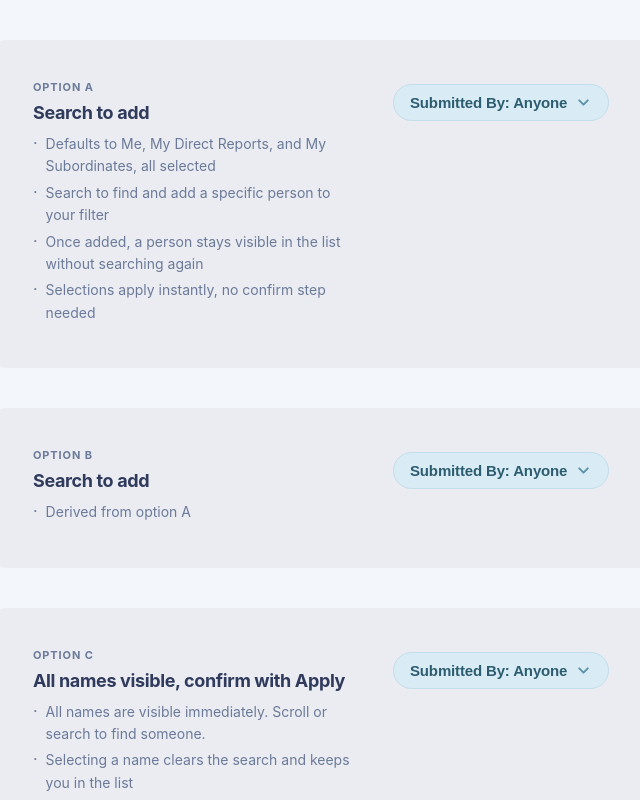
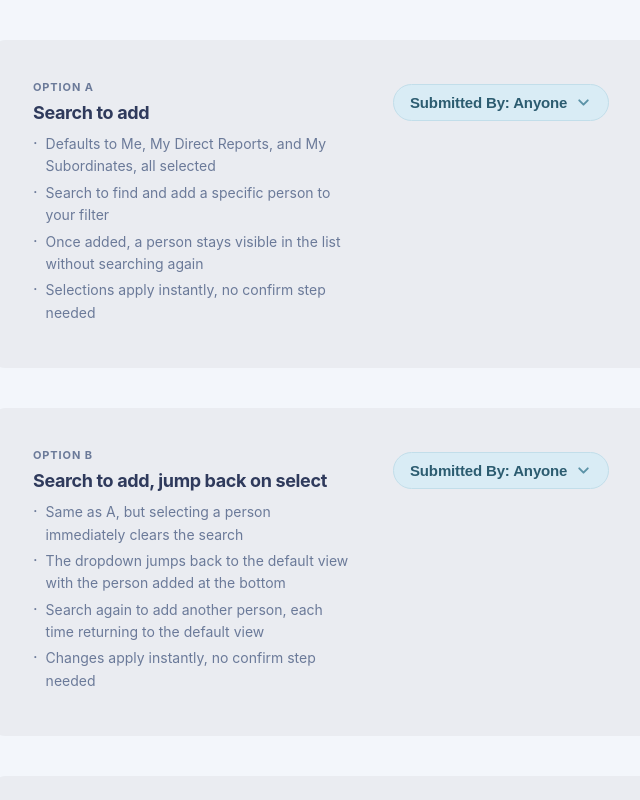
Before and after one commit to wouterdebres/filter-dropdown, a React (Vite) app in the folder filter-badge-prototype/: page / in a window 1280 px wide. Shown: the top 800 px of the page, without its empty margins (47-687 px from the left). Built offline with nearby package versions, Linux system fonts and the light colour scheme; a web font is replaced by a local one.

Commit message:
Implement option B: selecting from search jumps back to default view

```diff
--- a/filter-badge-prototype/src/App.jsx
+++ b/filter-badge-prototype/src/App.jsx
@@ -77,9 +77,12 @@ export default function App() {
 
       <Option
         number="B"
-        title="Search to add"
+        title="Search to add, jump back on select"
         bullets={[
-          "Derived from option A",
+          "Same as A, but selecting a person immediately clears the search",
+          "The dropdown jumps back to the default view with the person added at the bottom",
+          "Search again to add another person, each time returning to the default view",
+          "Changes apply instantly, no confirm step needed",
         ]}
       >
         <FilterBadgeB />
--- a/filter-badge-prototype/src/FilterBadgeB.jsx
+++ b/filter-badge-prototype/src/FilterBadgeB.jsx
@@ -228,6 +228,7 @@ export default function FilterBadgeB() {
   function togglePerson(id) {
     if (selected.includes(id)) {
       setSelected(selected.filter((x) => x !== id));
+      setQuery("");
       return;
     }
     setRecents((prev) => (prev.includes(id) ? prev : [...prev, id]));
@@ -237,6 +238,8 @@ export default function FilterBadgeB() {
     } else {
       setSelected([...selected, id]);
     }
+    setQuery("");
+    searchRef.current && searchRef.current.focus();
   }
 
   const q = query.trim().toLowerCase();
```
